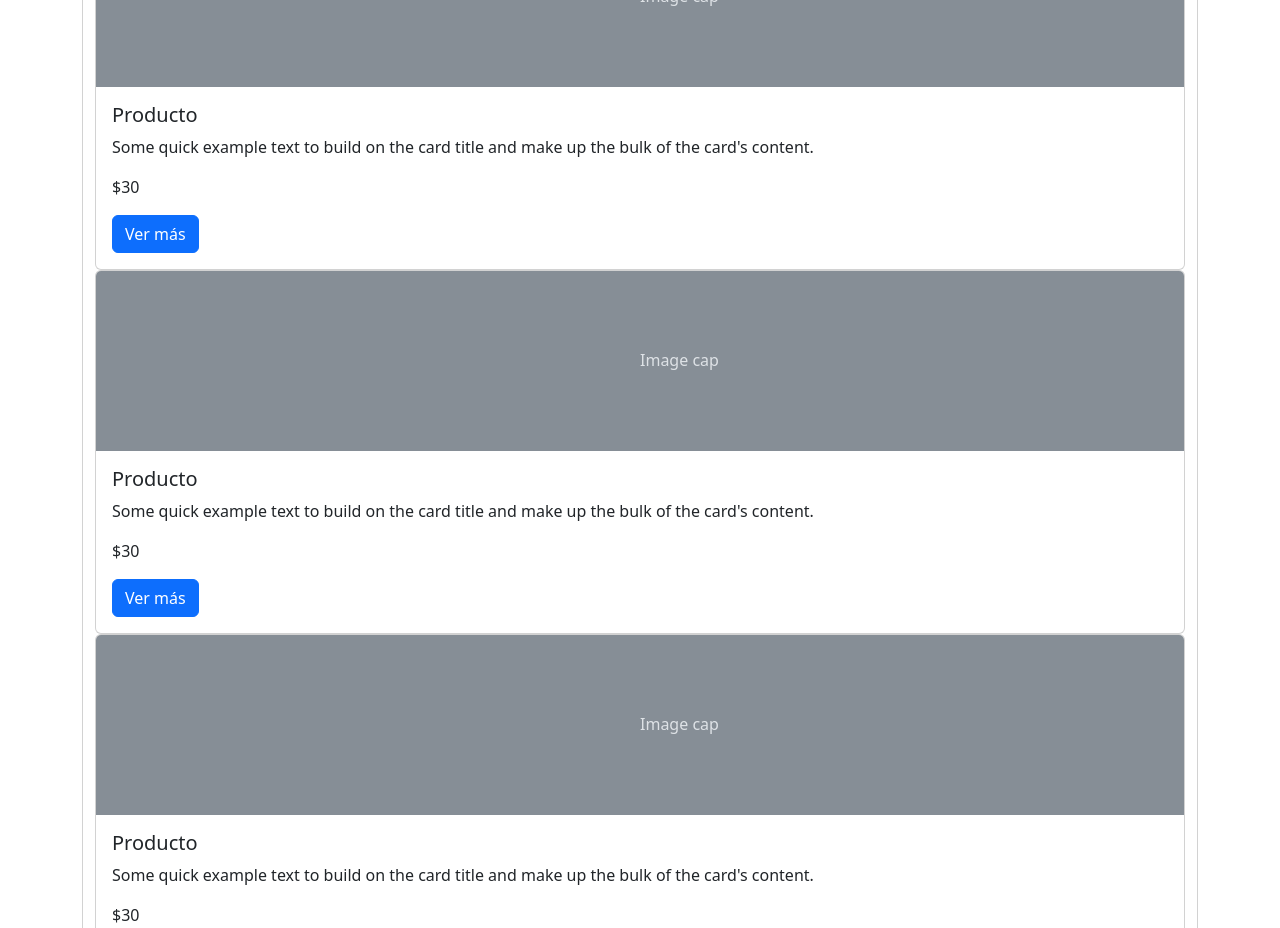
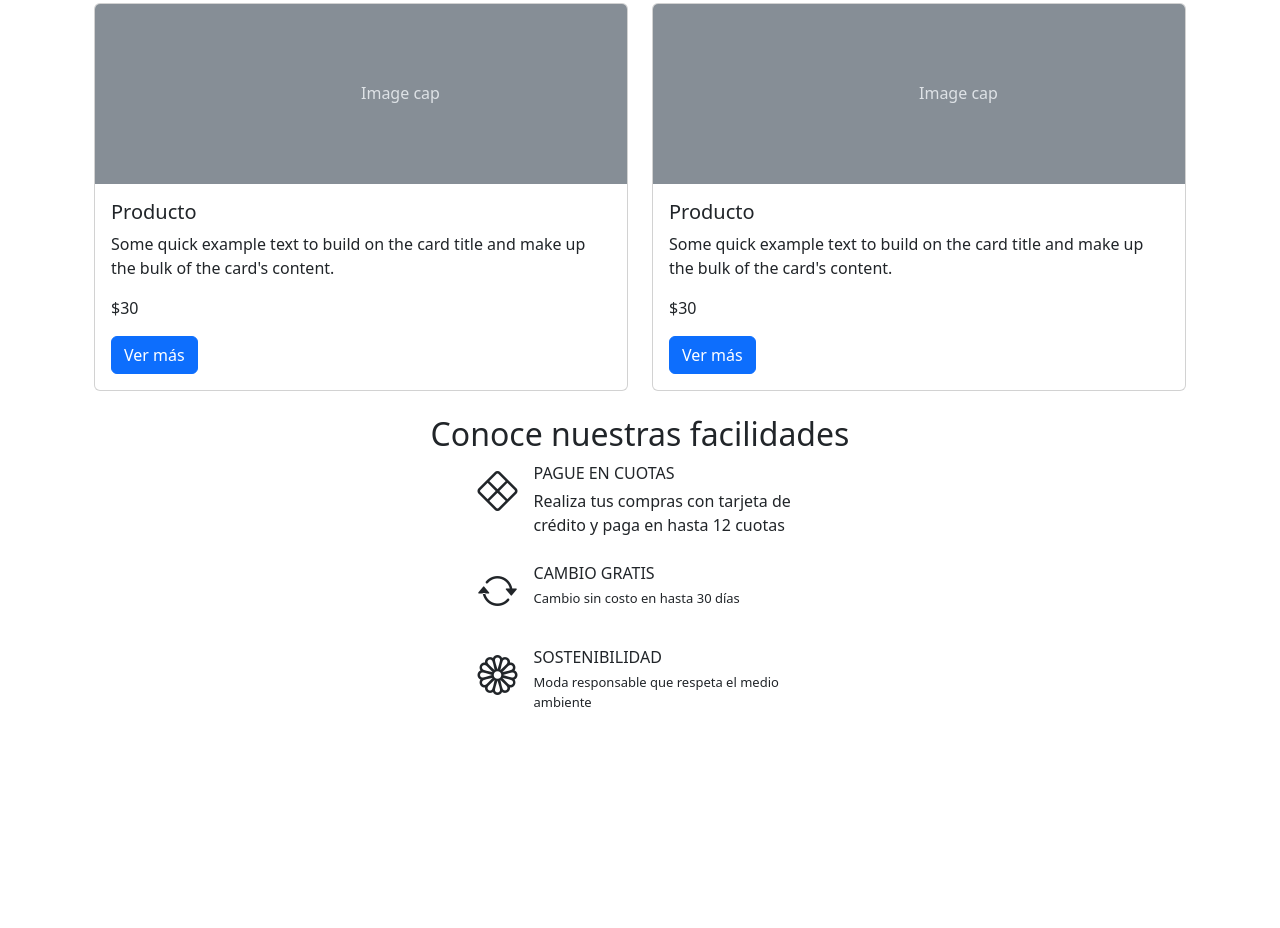
Before and after one commit to SergioSM451/MeteoraE-commerce, a plain HTML site: page index.html in a window 1280 px wide. Shown: the part 1872-2800 px from the top of the page. After the commit the page ends 2608 px from the top, so only its background shows below. Drawn offline with nearby package versions, Linux system fonts and the light colour scheme.

Commit message:
Se añadio un archivo CSS, se añadieron iconos y se modificaron bloques

```diff
--- a/index.html
+++ b/index.html
@@ -4,6 +4,11 @@
     <meta charset="UTF-8" />
     <meta name="viewport" content="width=device-width, initial-scale=1.0" />
     <title>Meteora</title>
+    <link rel="stylesheet" href="style.css" />
+    <link
+      rel="stylesheet"
+      href="https://cdn.jsdelivr.net/npm/bootstrap-icons@1.11.3/font/bootstrap-icons.min.css"
+    />
     <link
       href="https://cdn.jsdelivr.net/npm/bootstrap@5.3.3/dist/css/bootstrap.min.css"
       rel="stylesheet"
@@ -11,6 +16,7 @@
       crossorigin="anonymous"
     />
   </head>
+
   <body>
     <!-- Inicio de la barra de navegación -->
     <nav class="navbar navbar-expand-md bg-body-tertiary">
@@ -302,36 +308,11 @@
         </div>
       </div>
     </div>
-    </div>
-</div>
 
     <!-- Inicio de los productos -->
     <h2 class="text-center">¡Productos que están en alta!</h2>
-    <div class="container row mx-auto g-4">
-      <div class="card">
-        <svg
-          class="bd-placeholder-img card-img-top"
-          width="100%"
-          height="180"
-          xmlns="http://www.w3.org/2000/svg"
-          role="img"
-          aria-label="Placeholder: Image cap"
-          preserveAspectRatio="xMidYMid slice"
-          focusable="false"
-        >
-          <title>Placeholder</title>
-          <rect width="100%" height="100%" fill="#868e96"></rect>
-          <text x="50%" y="50%" fill="#dee2e6" dy=".3em">Image cap</text>
-        </svg>
-        <div class="card-body" bis_skin_checked="1">
-          <h5 class="card-title">Producto</h5>
-          <p class="card-text">
-            Some quick example text to build on the card title and make up the
-            bulk of the card's content.
-          </p>
-          <p>$30</p>
-          <a href="#" class="btn btn-primary">Ver más</a>
-        </div>
+    <div class="container row mx-auto">
+      <div class="col-12 col-md-6 col-xxl-4 pb-4">
         <div class="card">
           <svg
             class="bd-placeholder-img card-img-top"
@@ -357,6 +338,9 @@
             <a href="#" class="btn btn-primary">Ver más</a>
           </div>
         </div>
+      </div>
+
+      <div class="col-12 col-md-6 col-xxl-4 pb-4">
         <div class="card">
           <svg
             class="bd-placeholder-img card-img-top"
@@ -382,6 +366,9 @@
             <a href="#" class="btn btn-primary">Ver más</a>
           </div>
         </div>
+      </div>
+
+      <div class="col-12 col-md-6 col-xxl-4 pb-4">
         <div class="card">
           <svg
             class="bd-placeholder-img card-img-top"
@@ -407,6 +394,9 @@
             <a href="#" class="btn btn-primary">Ver más</a>
           </div>
         </div>
+      </div>
+
+      <div class="col-12 col-md-6 col-xxl-4 pb-4">
         <div class="card">
           <svg
             class="bd-placeholder-img card-img-top"
@@ -431,6 +421,10 @@
             <p>$30</p>
             <a href="#" class="btn btn-primary">Ver más</a>
           </div>
+        </div>
+      </div>
+
+      <div class="col-12 col-md-6 col-xxl-4 pb-4">
         <div class="card">
           <svg
             class="bd-placeholder-img card-img-top"
@@ -449,8 +443,36 @@
           <div class="card-body" bis_skin_checked="1">
             <h5 class="card-title">Producto</h5>
             <p class="card-text">
-                Some quick example text to build on the card title and make up
-                the bulk of the card's content.
+              Some quick example text to build on the card title and make up the
+              bulk of the card's content.
+            </p>
+            <p>$30</p>
+            <a href="#" class="btn btn-primary">Ver más</a>
+          </div>
+        </div>
+      </div>
+
+      <div class="col-12 col-md-6 col-xxl-4 pb-4">
+        <div class="card">
+          <svg
+            class="bd-placeholder-img card-img-top"
+            width="100%"
+            height="180"
+            xmlns="http://www.w3.org/2000/svg"
+            role="img"
+            aria-label="Placeholder: Image cap"
+            preserveAspectRatio="xMidYMid slice"
+            focusable="false"
+          >
+            <title>Placeholder</title>
+            <rect width="100%" height="100%" fill="#868e96"></rect>
+            <text x="50%" y="50%" fill="#dee2e6" dy=".3em">Image cap</text>
+          </svg>
+          <div class="card-body" bis_skin_checked="1">
+            <h5 class="card-title">Producto</h5>
+            <p class="card-text">
+              Some quick example text to build on the card title and make up the
+              bulk of the card's content.
             </p>
             <p>$30</p>
             <a href="#" class="btn btn-primary">Ver más</a>
@@ -458,7 +480,37 @@
         </div>
       </div>
     </div>
+
+    <!-- Inicio de las facilidades -->
+    <section class="pb-4">
+      <h2 class="text-center">Conoce nuestras facilidades</h2>
+      <div class="d-flex flex-column align-items-center gap-4">
+        <div class="div-facilidades d-flex">
+          <div class="fs-1"><i class="bi bi-x-diamond"></i></div>
+          <div class="ms-3">
+            <div class="mb-1">PAGUE EN CUOTAS</div>
+            <div class="texto-menor"></div>
+            Realiza tus compras con tarjeta de crédito y paga en hasta 12 cuotas
           </div>
+        </div>
+        <div class="div-facilidades d-flex">
+          <div class="fs-1"><i class="bi bi-arrow-repeat"></i></div>
+          <div class="ms-3">
+            <div class="mb-1">CAMBIO GRATIS</div>
+            <div class="texto-menor">Cambio sin costo en hasta 30 días</div>
+          </div>
+        </div>
+        <div class="div-facilidades d-flex">
+          <div class="fs-1"><i class="bi bi-flower1"></i></div>
+          <div class="ms-3">
+            <div class="mb-1">SOSTENIBILIDAD</div>
+            <div class="texto-menor">
+              Moda responsable que respeta el medio ambiente
+            </div>
+          </div>
+        </div>
+      </div>
+    </section>
 
     <script
       src="https://cdn.jsdelivr.net/npm/bootstrap@5.3.3/dist/js/bootstrap.bundle.min.js"
--- /dev/null
+++ b/style.css
@@ -0,0 +1,6 @@
+.texto-menor {
+    font-size: 13px;
+}
+.div-facilidades{
+    width: 325px;
+}
```
Lines whose indentation alone changed are shown as unchanged.
